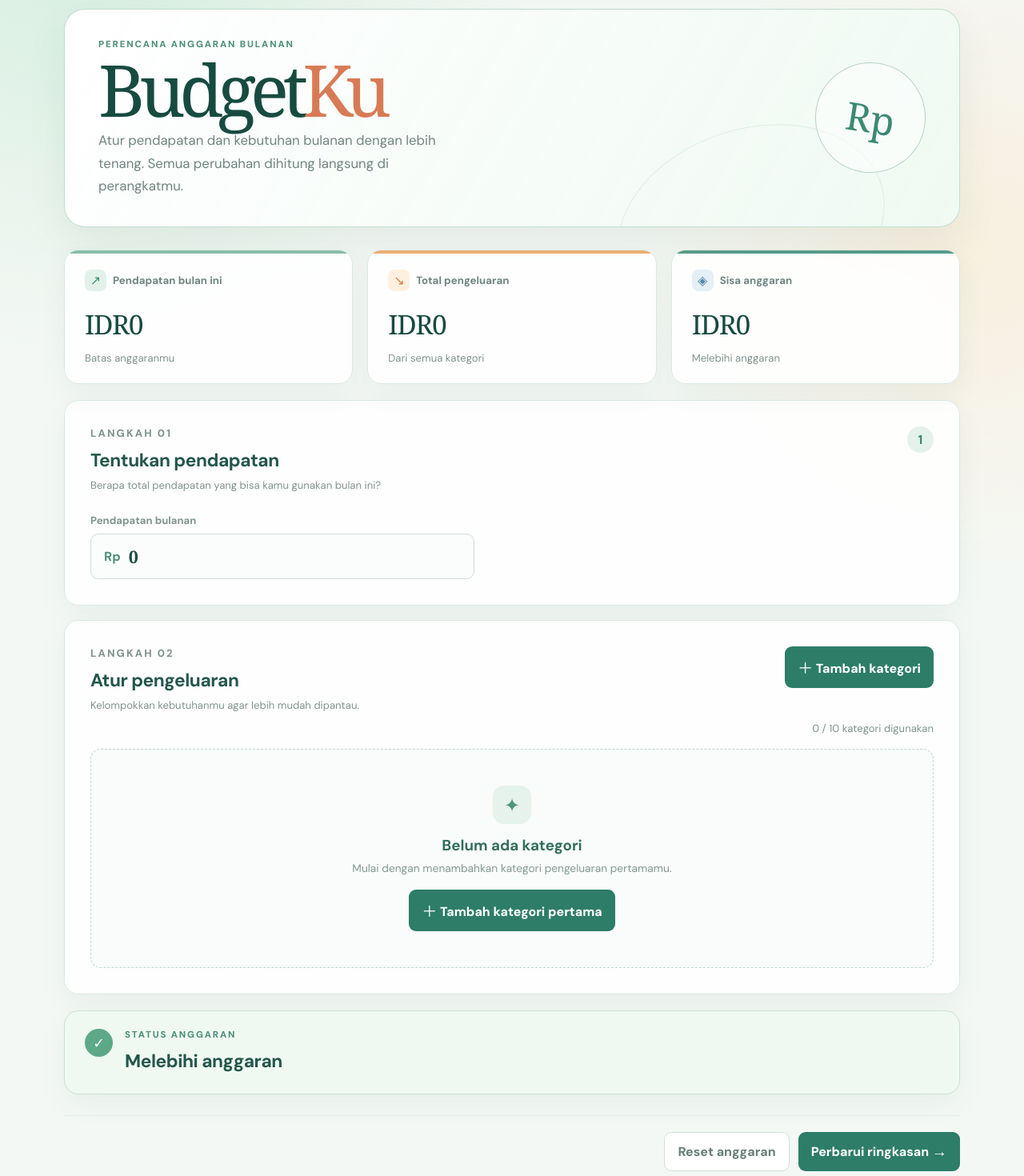
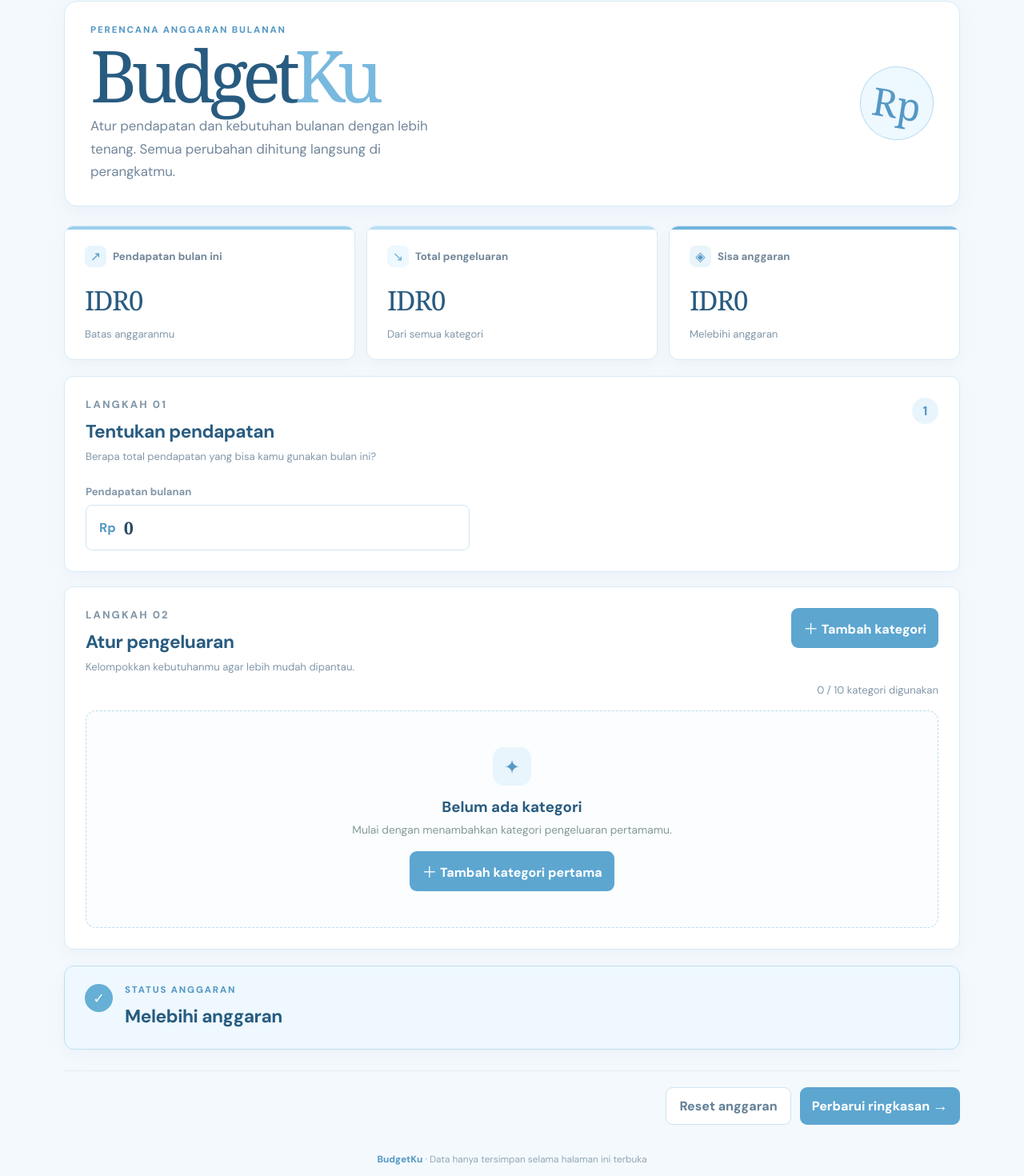
Before and after one commit to Rifatdhy/BudgetKU, an Angular app: page / in a window 1280 px wide. Shown: the part 31-1501 px from the top of the page at 80% size. Built offline with nearby package versions, Linux system fonts and the light colour scheme.

Commit message:
Simplify BudgetKu with light blue theme

```diff
--- a/src/app/app.css
+++ b/src/app/app.css
@@ -1,49 +1,33 @@
 :host {
   display: block;
   min-height: 100vh;
-  color: #18342f;
+  color: #243b53;
 }
 
 .page-shell {
   width: min(1120px, calc(100% - 40px));
   margin: 0 auto;
-  padding: 42px 0 32px;
+  padding: 32px 0;
 }
 
 .hero {
-  position: relative;
   display: flex;
   align-items: center;
   justify-content: space-between;
   gap: 32px;
-  min-height: 245px;
-  margin-bottom: 28px;
-  padding: 36px 42px;
-  border: 1px solid rgba(182, 215, 199, 0.8);
-  border-radius: 26px;
-  background:
-    linear-gradient(120deg, rgba(255, 255, 255, 0.96), rgba(237, 249, 241, 0.88)),
-    #fff;
-  box-shadow: 0 20px 50px rgba(40, 86, 70, 0.08);
-  overflow: hidden;
-}
-
-.hero::after {
-  position: absolute;
-  right: 8%;
-  bottom: -120px;
-  width: 340px;
-  height: 240px;
-  border: 1px solid rgba(111, 176, 147, 0.18);
-  border-radius: 50%;
-  content: '';
-  transform: rotate(-18deg);
+  min-height: 180px;
+  margin-bottom: 24px;
+  padding: 28px 32px;
+  border: 1px solid #d8eaf7;
+  border-radius: 16px;
+  background: #ffffff;
+  box-shadow: 0 8px 24px rgba(73, 124, 157, 0.06);
 }
 
 .eyebrow,
 .section-kicker {
   margin: 0 0 10px;
-  color: #4d8f7b;
+  color: #5598c4;
   font-size: 0.72rem;
   font-weight: 800;
   letter-spacing: 0.16em;
@@ -58,7 +42,7 @@ p {
 
 h1 {
   margin-bottom: 12px;
-  color: #174b40;
+  color: #285b80;
   font-family: Georgia, serif;
   font-size: clamp(3.2rem, 8vw, 5.6rem);
   font-weight: 400;
@@ -67,27 +51,25 @@ h1 {
 }
 
 h1 span {
-  color: #d87b55;
+  color: #79b9df;
 }
 
 .hero-copy {
   max-width: 440px;
   margin-bottom: 0;
-  color: #6f8580;
+  color: #71869a;
   font-size: 1.05rem;
   line-height: 1.7;
 }
 
 .hero-mark {
-  position: relative;
-  z-index: 1;
   display: grid;
-  width: 138px;
-  height: 138px;
-  border: 1px solid #b7d3c5;
+  width: 92px;
+  height: 92px;
+  border: 1px solid #b9dcef;
   border-radius: 50%;
-  background: rgba(255, 255, 255, 0.56);
-  color: #3b8a74;
+  background: #edf8ff;
+  color: #5598c4;
   font-family: Georgia, serif;
   font-size: 3rem;
   place-items: center;
@@ -97,7 +79,7 @@ h1 span {
 .summary-grid {
   display: grid;
   grid-template-columns: repeat(3, 1fr);
-  gap: 18px;
+  gap: 14px;
   margin-bottom: 20px;
 }
 
@@ -105,10 +87,10 @@ h1 span {
 .panel,
 .status-panel,
 .validation-panel {
-  border: 1px solid #dce9e3;
-  border-radius: 18px;
-  background: rgba(255, 255, 255, 0.9);
-  box-shadow: 0 12px 34px rgba(42, 82, 70, 0.06);
+  border: 1px solid #d8eaf7;
+  border-radius: 12px;
+  background: #ffffff;
+  box-shadow: 0 6px 18px rgba(73, 124, 157, 0.05);
 }
 
 .summary-card {
@@ -116,11 +98,11 @@ h1 span {
   overflow: hidden;
   min-height: 155px;
   padding: 24px 25px 22px;
-  transition: transform 180ms ease, box-shadow 180ms ease;
+  transition: transform 160ms ease, box-shadow 160ms ease;
 }
 
 .summary-card:hover {
-  box-shadow: 0 16px 36px rgba(42, 82, 70, 0.1);
+  box-shadow: 0 10px 24px rgba(73, 124, 157, 0.12);
   transform: translateY(-3px);
 }
 
@@ -130,20 +112,20 @@ h1 span {
   left: 0;
   width: 100%;
   height: 4px;
-  background: #88bea9;
+  background: #9bd0ed;
   content: '';
 }
 
 .expense-card::before {
-  background: #e9ae72;
+  background: #b8dff3;
 }
 
 .balance-card::before {
-  background: #579b89;
+  background: #70b4dc;
 }
 
 .balance-card.negative::before {
-  background: #d96b62;
+  background: #e58b91;
 }
 
 .card-label {
@@ -151,7 +133,7 @@ h1 span {
   align-items: center;
   gap: 8px;
   margin-bottom: 18px;
-  color: #6d8580;
+  color: #71869a;
   font-size: 0.83rem;
   font-weight: 700;
 }
@@ -161,26 +143,26 @@ h1 span {
   width: 27px;
   height: 27px;
   border-radius: 8px;
-  background: #e2f1e9;
-  color: #3c9278;
+  background: #e8f5fc;
+  color: #579bc5;
   font-size: 1rem;
   place-items: center;
 }
 
 .expense-card .icon {
-  background: #fff0de;
-  color: #d28047;
+  background: #edf8ff;
+  color: #6eaed2;
 }
 
 .balance-card .icon {
-  background: #e5eff6;
-  color: #538baa;
+  background: #e9f4fb;
+  color: #579bc5;
 }
 
 .summary-card strong {
   display: block;
   margin-bottom: 8px;
-  color: #184a40;
+  color: #285b80;
   font-family: Georgia, serif;
   font-size: clamp(1.55rem, 3vw, 2.1rem);
   font-weight: 400;
@@ -193,12 +175,12 @@ h1 span {
 .subitems-header,
 .position-hint,
 .limit-note {
-  color: #81948f;
+  color: #8297a9;
   font-size: 0.82rem;
 }
 
 .panel {
-  padding: 32px;
+  padding: 26px;
 }
 
 .income-panel {
@@ -216,7 +198,7 @@ h1 span {
 .section-heading h2,
 .status-panel h2 {
   margin-bottom: 7px;
-  color: #24564b;
+  color: #285b80;
   font-size: 1.42rem;
   letter-spacing: -0.02em;
 }
@@ -232,8 +214,8 @@ h1 span {
   width: 33px;
   height: 33px;
   border-radius: 50%;
-  background: #e4f2eb;
-  color: #408c73;
+  background: #e8f5fc;
+  color: #579bc5;
   font-weight: 800;
   place-items: center;
 }
@@ -248,10 +230,10 @@ h1 span {
 .amount-field {
   display: flex;
   align-items: center;
-  border: 1px solid #cee0d8;
-  border-radius: 10px;
-  background: #fbfdfc;
-  color: #51917c;
+  border: 1px solid #cfe5f3;
+  border-radius: 8px;
+  background: #ffffff;
+  color: #579bc5;
   font-weight: 800;
   transition: border-color 160ms ease, box-shadow 160ms ease;
 }
@@ -264,18 +246,18 @@ h1 span {
 .money-input:focus-within,
 .amount-field:focus-within,
 input:focus {
-  border-color: #4d9a80;
+  border-color: #72b6dc;
   outline: none;
-  box-shadow: 0 0 0 3px rgba(77, 154, 128, 0.12);
+  box-shadow: 0 0 0 3px rgba(114, 182, 220, 0.15);
 }
 
 input {
   width: 100%;
-  border: 1px solid #d4e4de;
+  border: 1px solid #d3e5f0;
   border-radius: 9px;
   outline: none;
-  background: #fcfefd;
-  color: #234d43;
+  background: #ffffff;
+  color: #294b64;
   font: inherit;
 }
 
@@ -308,7 +290,7 @@ input[type='number']::-webkit-outer-spin-button {
 
 .field-error {
   margin: 6px 0 0;
-  color: #bd5d58;
+  color: #c96b72;
   font-size: 0.75rem;
 }
 
@@ -334,13 +316,13 @@ input[type='number']::-webkit-outer-spin-button {
 }
 
 .primary-button {
-  padding: 12px 16px;
-  background: #2d7d68;
+  padding: 11px 15px;
+  background: #5ca6d0;
   color: #fff;
 }
 
 .primary-button:hover {
-  background: #236b59;
+  background: #448fbf;
 }
 
 .primary-button span {
@@ -358,16 +340,16 @@ input[type='number']::-webkit-outer-spin-button {
 }
 
 .category-card {
-  border: 1px solid #dce9e3;
-  border-radius: 13px;
-  background: #fff;
+  border: 1px solid #d8eaf7;
+  border-radius: 10px;
+  background: #ffffff;
   overflow: hidden;
   transition: border-color 180ms ease, box-shadow 180ms ease;
 }
 
 .category-card:focus-within {
-  border-color: #a8d0bb;
-  box-shadow: 0 8px 22px rgba(61, 132, 103, 0.08);
+  border-color: #a9d5ec;
+  box-shadow: 0 8px 22px rgba(73, 148, 191, 0.08);
 }
 
 .category-topline {
@@ -383,8 +365,8 @@ input[type='number']::-webkit-outer-spin-button {
   width: 32px;
   height: 32px;
   border-radius: 9px;
-  background: #e8f3ed;
-  color: #4d937b;
+  background: #e8f5fc;
+  color: #579bc5;
   font-size: 0.77rem;
   font-weight: 900;
   place-items: center;
@@ -440,9 +422,9 @@ input[type='number']::-webkit-outer-spin-button {
   display: flex;
   justify-content: space-between;
   padding: 10px 18px;
-  border-top: 1px solid #e7efeb;
-  border-bottom: 1px solid #e7efeb;
-  background: #f5faf7;
+  border-top: 1px solid #e5f0f6;
+  border-bottom: 1px solid #e5f0f6;
+  background: #f5fbff;
   font-weight: 800;
 }
 
@@ -501,9 +483,9 @@ input[type='number']::-webkit-outer-spin-button {
 
 .empty-state {
   padding: 45px 20px;
-  border: 1px dashed #bcd8ca;
+  border: 1px dashed #b9dcef;
   border-radius: 13px;
-  background: #f9fcfa;
+  background: #fbfdff;
   text-align: center;
 }
 
@@ -513,15 +495,15 @@ input[type='number']::-webkit-outer-spin-button {
   height: 48px;
   margin: 0 auto 14px;
   border-radius: 14px;
-  background: #e6f3ec;
-  color: #4d957b;
+  background: #e8f5fc;
+  color: #579bc5;
   font-size: 1.5rem;
   place-items: center;
 }
 
 .empty-state h3 {
   margin-bottom: 7px;
-  color: #326e5d;
+  color: #285b80;
 }
 
 .empty-state p {
@@ -536,18 +518,18 @@ input[type='number']::-webkit-outer-spin-button {
   gap: 15px;
   margin-top: 20px;
   padding: 22px 25px;
-  border-color: #c9e1d5;
-  background: #eff9f2;
+  border-color: #bfe0f1;
+  background: #eef8fe;
 }
 
 .status-panel.status-warning {
-  border-color: #efd5a9;
-  background: #fff8e9;
+  border-color: #d8d5a9;
+  background: #fffef0;
 }
 
 .status-panel.status-danger {
-  border-color: #efc3c0;
-  background: #fff2f0;
+  border-color: #efc3c8;
+  background: #fff5f6;
 }
 
 .status-icon {
@@ -556,7 +538,7 @@ input[type='number']::-webkit-outer-spin-button {
   width: 35px;
   height: 35px;
   border-radius: 50%;
-  background: #5ca987;
+  background: #66afd5;
   color: #fff;
   font-size: 1.1rem;
   font-weight: 900;
@@ -564,11 +546,11 @@ input[type='number']::-webkit-outer-spin-button {
 }
 
 .status-warning .status-icon {
-  background: #d99745;
+  background: #c2ae5d;
 }
 
 .status-danger .status-icon {
-  background: #d4645e;
+  background: #d4777d;
 }
 
 .status-panel h2 {
@@ -576,16 +558,16 @@ input[type='number']::-webkit-outer-spin-button {
 }
 
 .status-panel p:last-child {
-  color: #6e8980;
+  color: #71869a;
   font-size: 0.84rem;
 }
 
 .validation-panel {
   margin-top: 15px;
   padding: 16px 20px;
-  border-color: #efc3c0;
-  background: #fff8f7;
-  color: #a15450;
+  border-color: #efc3c8;
+  background: #fff7f8;
+  color: #a75b63;
   font-size: 0.85rem;
 }
 
@@ -601,14 +583,14 @@ input[type='number']::-webkit-outer-spin-button {
   gap: 11px;
   margin-top: 26px;
   padding-top: 20px;
-  border-top: 1px solid #e3eee8;
+  border-top: 1px solid #e1edf4;
 }
 
 .secondary-button {
   padding: 12px 16px;
-  border: 1px solid #cfe0d9;
+  border: 1px solid #cfe3ef;
   background: #fff;
-  color: #69817a;
+  color: #648198;
 }
 
 .save-button {
@@ -617,13 +599,13 @@ input[type='number']::-webkit-outer-spin-button {
 
 footer {
   margin-top: 35px;
-  color: #9aaca7;
+  color: #91a7b7;
   font-size: 0.74rem;
   text-align: center;
 }
 
 footer span {
-  color: #4b9079;
+  color: #579bc5;
   font-weight: 800;
 }
 
--- a/src/styles.css
+++ b/src/styles.css
@@ -2,8 +2,8 @@
 
 :root {
   font-family: 'DM Sans', Arial, sans-serif;
-  color: #18342f;
-  background: #f4f8f5;
+  color: #243b53;
+  background: #f4f9fd;
   font-synthesis: none;
   text-rendering: optimizeLegibility;
 }
@@ -16,10 +16,7 @@ body {
   min-width: 320px;
   min-height: 100vh;
   margin: 0;
-  background:
-    radial-gradient(circle at 8% -5%, rgba(205, 236, 218, 0.8), transparent 28%),
-    radial-gradient(circle at 95% 22%, rgba(252, 231, 202, 0.52), transparent 24%),
-    #f4f8f5;
+  background: #f4f9fd;
 }
 
 button,
```
